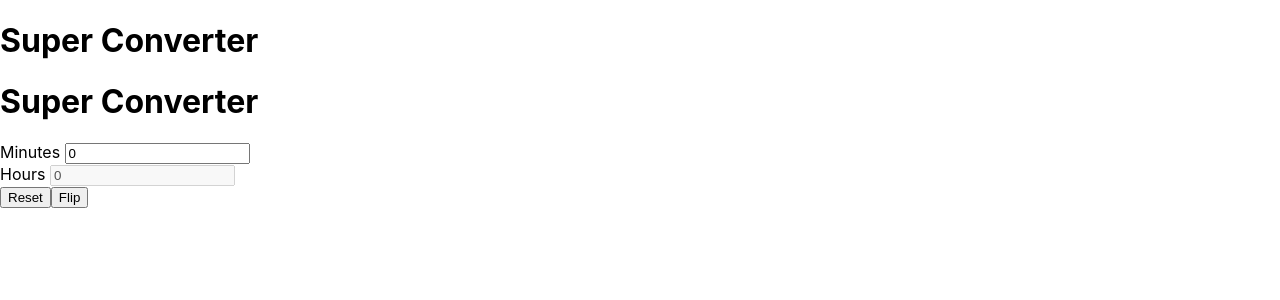
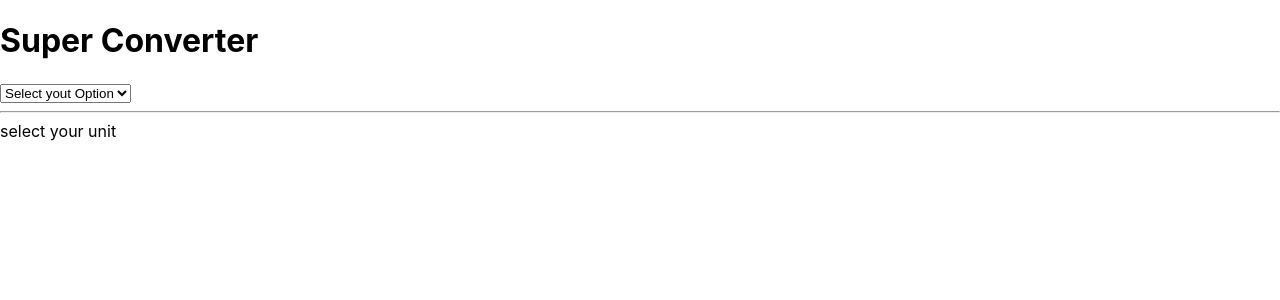
Before and after one commit to UkTheBlood/nomad-react, a React (Create React App) app in the folder nomad-coder/: page / in a window 1280 px wide. Shown: the top 300 px of the page. Built offline with nearby package versions, Linux system fonts and the light colour scheme.

Commit message:
feat: kmtomiles, select option

```diff
--- a/nomad-coder/src/App.jsx
+++ b/nomad-coder/src/App.jsx
@@ -1,13 +1,29 @@
 import { useState } from 'react';
 import './App.css';
 import HourConverter from './components/HourConverter';
+import KmTOMiles from './components/KmTOMiles';
 
 function App() {
 
+  const [index, setIndex] = useState("xx");
+  const onSelect = (event) => {
+    setIndex(event.target.value)
+  }
+
   return (
     <>
-      <h1 className="hello">Super Converter</h1>
-      <HourConverter />
+      <div>
+        <h1>Super Converter</h1>
+      </div>
+      <select value={index} onChange={onSelect}>
+        <option value="xx">Select yout Option</option>
+        <option value="0">Mitutes & Hours</option>
+        <option value="1">Km & Miles</option>
+      </select>
+      <hr />
+      {index === "xx" ? "select your unit" : null}
+      {index === "0" ? <HourConverter /> : null}
+      {index === "1" ? <KmTOMiles /> : null}
     </>
 
   );
--- a/nomad-coder/src/components/HourConverter.jsx
+++ b/nomad-coder/src/components/HourConverter.jsx
@@ -13,12 +13,11 @@ function HourConverter() {
     return (
         <div>
             <div>
-                <h1 className="hello">Super Converter</h1>
-
+                <h3>Hour to Mt</h3>
                 {/* input 옆에 써주는 글씨로,
-            누군가 누르면 옆의 input이 클릭됨
-            for은 id를 지정
-        */}
+                    누군가 누르면 옆의 input이 클릭됨
+                    for은 id를 지정
+                */}
                 <label htmlFor="minutes"> Minutes </label>
                 <input
                     value={flipped ? amount * 60 : amount}
--- a/nomad-coder/src/components/KmTOMiles.jsx
+++ b/nomad-coder/src/components/KmTOMiles.jsx
@@ -1,11 +1,46 @@
-import React from 'react'
+import React, { useState } from 'react'
 
 function KmTOMiles() {
-  return (
-    <div>
-        <h3>KM to Milse</h3>
-    </div>
-  )
+
+    const [KmtoMl, setKmtoMl] = useState(0);
+    const onChange = (event) => {
+        setKmtoMl(event.target.value);
+    };
+
+    const [flipped, setFlipped] = useState(false)
+
+    const reset = () => setKmtoMl(0);
+    const onflipp = () => setFlipped((current) => !current)
+
+    return (
+        <div>
+            <div>
+                <h3>KM to Milse</h3>
+
+                <label htmlFor='Km'>Km</label>
+                <input
+                    value={flipped ? KmtoMl / 1.6 : KmtoMl}
+                    id='Km'
+                    placeholder='Km'
+                    type="number"
+                    onChange={onChange}
+                    disabled={flipped}
+                />
+
+                <label htmlFor='Ml'>Ml</label>
+                <input
+                    value={flipped ? KmtoMl * 1.6 : KmtoMl}
+                    id='Ml'
+                    placeholder='Ml'
+                    type="number"
+                    onChange={onChange}
+                    disabled={!flipped}
+                />
+            </div>
+            <button onClick={reset}>Reset</button>
+            <button onClick={onflipp}>Flip</button>
+        </div>
+    )
 }
 
 export default KmTOMiles
```
